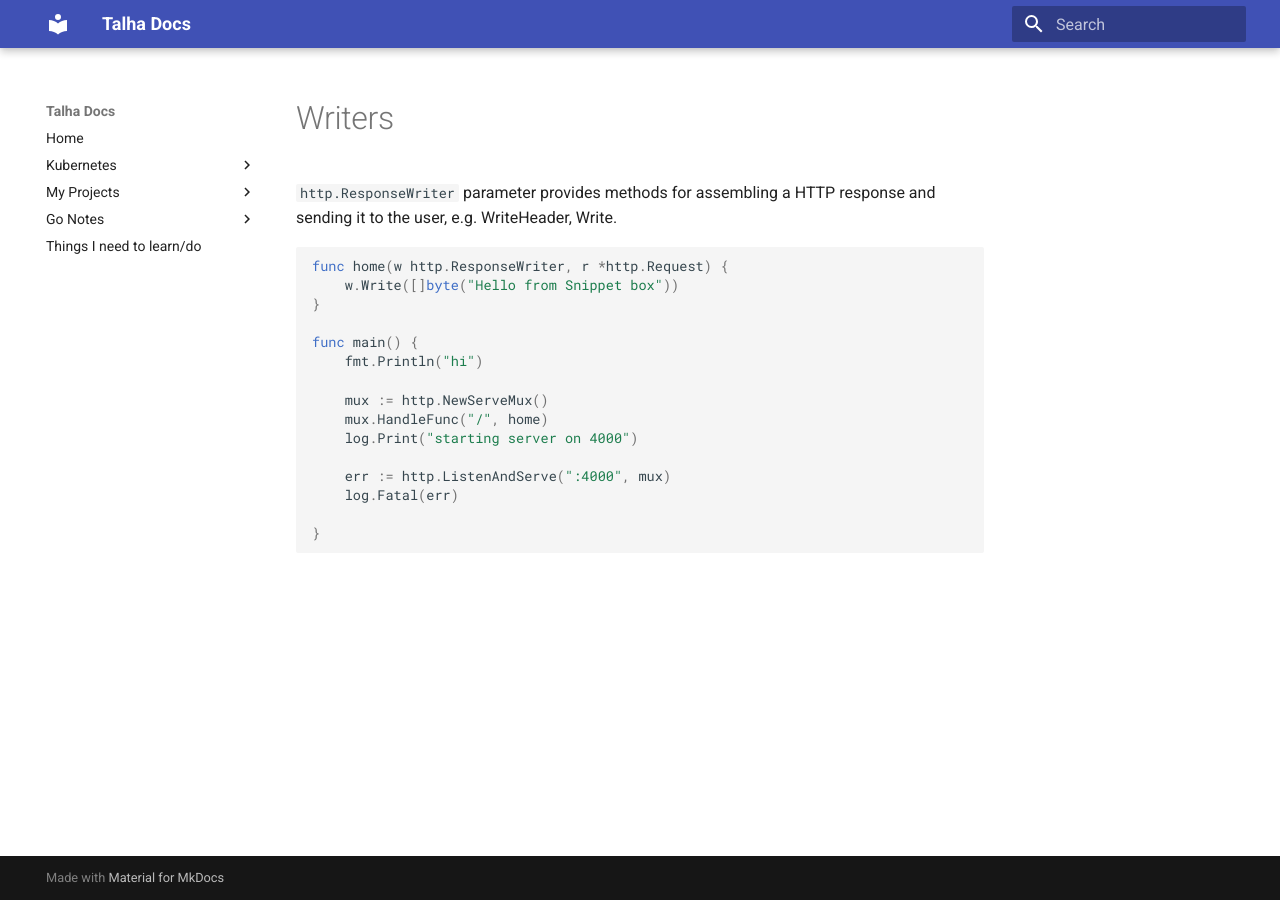
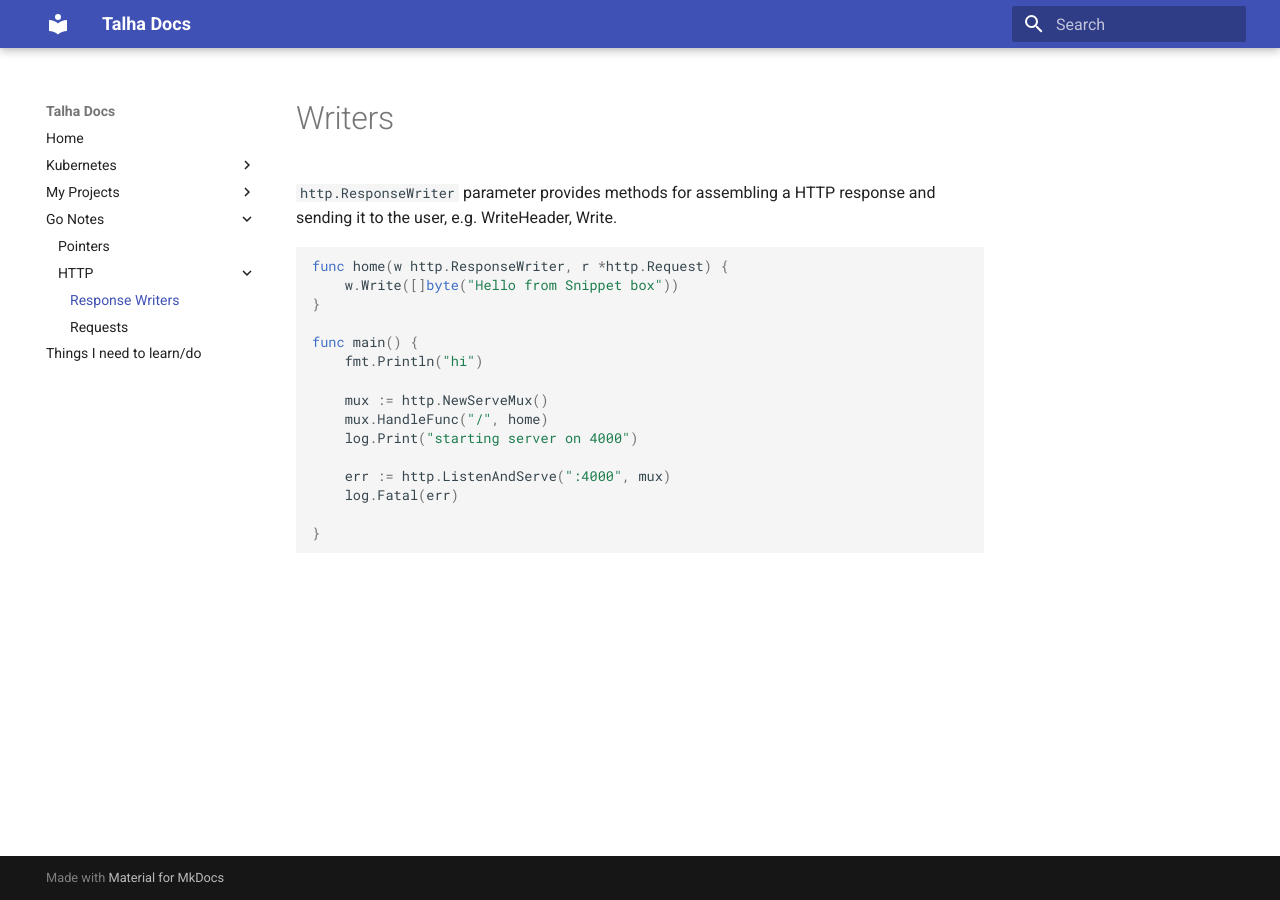
Before and after one commit to TRafi9/documentation, an MkDocs documentation site: the page built from docs/goNotes/HTTP/responseWriters.md, in a window 1280 px wide. Built offline with MkDocs 1.6.1 and Material for MkDocs 9.7.7, drawn with Linux system fonts in a browser that asks for light colours.

Commit message:
adding new pages to tree

```diff
--- a/mkdocs.yml
+++ b/mkdocs.yml
@@ -40,6 +40,9 @@ nav:
               - NextJS: myProjects/theProductiveMuslim/skillsUsedInProject/nextJs.md
   - Go Notes:
       - Pointers: goNotes/pointers.md
+      - HTTP:
+          - Response Writers: goNotes/HTTP/responseWriters.md
+          - Requests: goNotes/HTTP/requests.md
 
   - Things I need to learn/do: needToLearn.md
 theme: material
```
Also changed, not shown: docs/goNotes/HTTP/requests.md (renamed from docs/goNotes/requests.md), docs/goNotes/HTTP/responseWriters.md (renamed from docs/goNotes/responseWriters.md).
